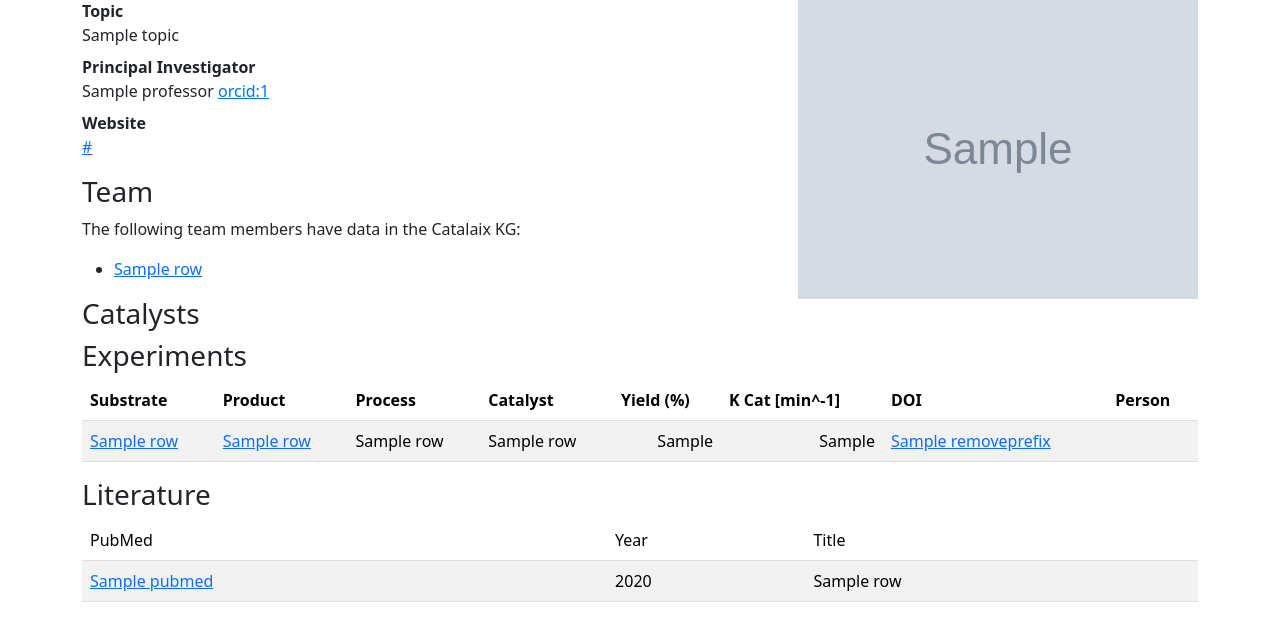
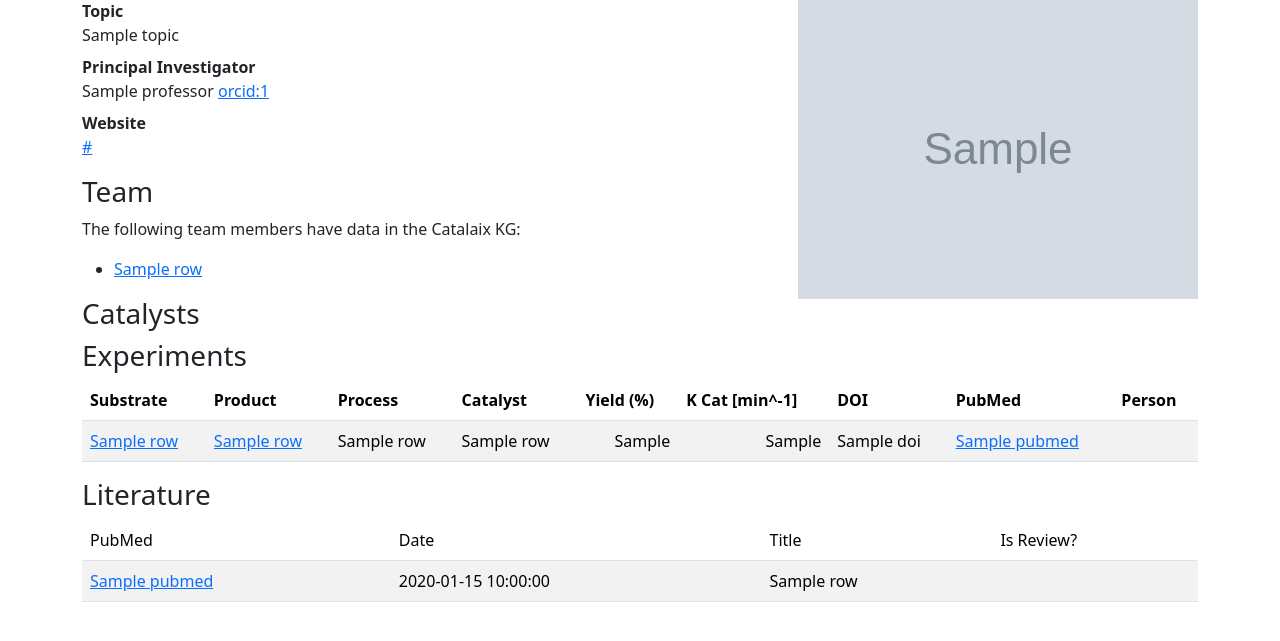
Before and after one commit to catalaix/catalaix-kg, a Flask app: template templates/group.html in a window 1280 px wide. Shown: the part 135-776 px from the top of the page. Run offline with Flask 3, Linux system fonts and the light colour scheme; the template is opened without the code that fills it: most values are stand-ins (such as "Sample title", 1, 10 or a date in 2020); grey boxes marked "Sample" are stand-in pictures; parts of the project's set-up code (start-up, migrations or seed data) failed here and were passed over; some libraries are stand-ins or nearby versions.

Commit message:
Add more literature

```diff
--- a/templates/base.html
+++ b/templates/base.html
@@ -14,7 +14,7 @@
 </div>
 {% endmacro %}
 
-{% macro experiments_table(conditions_df, show_chemist=False, show_group=False) %}
+{% macro experiments_table(conditions_df, show_chemist=False, show_group=False, show_reference=True) %}
 <table class="table table-striped">
     <thead>
     <tr>
@@ -24,7 +24,10 @@
         <th scope="col">Catalyst</th>
         <th scope="col">Yield (%)</th>
         <th scope="col">K Cat [min^-1]</th>
+        {%- if show_reference %}
         <th scope="col">DOI</th>
+        <th scope="col">PubMed</th>
+        {%- endif %}
         {% if show_chemist %}
         <th scope="col">Person</th>
         {% endif %}
@@ -52,8 +55,14 @@
         </td>
         <td align="right">{{ row['yield (%)'] }}</td>
         <td align="right">{{ row['k [min^-1]'] }}</td>
-        <td><a href="{{ row['references_condition'] }}">{{ row['references_condition'].removeprefix('https://doi.org/')
-            }}</a></td>
+        {%- if show_reference %}
+        <td>{{ row['doi']}}</td>
+        <td>
+            {% if row['pubmed'] %}
+            <a href="{{ url_for('get_paper', pubmed=row['pubmed']) }}">{{ row['pubmed'] }}</a>
+            {% endif %}
+        </td>
+        {%- endif %}
         {%- if show_chemist %}
         <td>
             {%- if row['chemist'] is string %}
--- a/templates/group.html
+++ b/templates/group.html
@@ -41,16 +41,18 @@
     <thead>
     <tr>
         <td>PubMed</td>
-        <td>Year</td>
+        <td>Date</td>
         <td>Title</td>
+        <td>Is Review?</td>
     </tr>
     </thead>
     <tbody>
     {%- for _, row in literature.iterrows() %}
     <tr>
         <td><a href="{{ url_for('get_paper', pubmed=row['pubmed']) }}">{{ row['pubmed'] }}</a></td>
-        <td>{{ row['year'] | int }}</td>
+        <td>{{ row['date'] }}</td>
         <td>{{ row['title'] }}</td>
+        <td>{{ row['is_review'] }}</td>
     </tr>
     {%- endfor %}
     </tbody>
--- a/templates/person.html
+++ b/templates/person.html
@@ -25,8 +25,4 @@
 <h3>Experiments</h3>
 {{ experiments_table(conditions, show_chemist=False) }}
 
-<h3>Extras</h3>
-
-{{ conditions.to_html(classes="table table-hover table-striped") | safe }}
-
 {% endblock %}
--- a/wsgi.py
+++ b/wsgi.py
@@ -41,12 +41,33 @@ CLOSED_LOOPS_DF = pd.read_csv(CLOSED_LOOPS_PATH, sep="\t")
 LABS_DF = pd.read_csv(LABS_PATH, sep="\t")
 PROFESSOR_TO_GROUP = dict(LABS_DF[["Professor", "group"]].values)
 
+LITERATURE_DF = pd.read_csv(PAPERS_PATH, sep="\t", dtype=str).sort_values(
+    "date", ascending=False
+)
+LITERATURE_DF["is_review"] = LITERATURE_DF["types"].map(
+    lambda types: "D016454" in types
+)
+GROUP_TO_PUBMEDS = defaultdict(set)
+GROUP_TO_DOIS = defaultdict(set)
+for _, row in LITERATURE_DF.iterrows():
+    if pd.notna(professors := row["professors"]):
+        for professor in professors.split(","):
+            GROUP_TO_PUBMEDS[PROFESSOR_TO_GROUP[professor]].add(row["pubmed"])
+            if pd.notna(row["doi"]):
+                GROUP_TO_DOIS[PROFESSOR_TO_GROUP[professor]].add(row["doi"].lower())
+
+DOI_TO_PUBMED = dict(
+    LITERATURE_DF[LITERATURE_DF["doi"].notna()][["doi", "pubmed"]].values
+)
+
+
 REACTIONS_DF = pd.read_csv(REACTIONS_PATH, sep="\t")
 del REACTIONS_DF["desc."]
 REACTION_HIERARCHY_DF = pd.read_csv(REACTION_HIERARCHY_PATH, sep="\t")
 CONDITIONS_DF = pd.read_csv(CONDITIONS_PATH, sep="\t").join(
     REACTIONS_DF, on="reaction", how="left", rsuffix="_reaction", lsuffix="_condition"
 )
+CONDITIONS_DF["pubmed"] = CONDITIONS_DF["doi"].map(DOI_TO_PUBMED)
 
 MEMBERSHIPS_DF = pd.read_csv(MEMBERSHIPS_PATH, sep="\t")
 ORCID_TO_GROUPS: defaultdict[str, set[int]] = defaultdict(set)
@@ -77,13 +98,6 @@ CATALYST_GROUPING = CONDITIONS_DF[
 
 SUBSTRATE_GROUPING = REACTIONS_DF.groupby(["input", "input name"])
 PRODUCT_GROUPING = REACTIONS_DF.groupby(["output", "output name"])
-
-LITERATURE_DF = pd.read_csv(PAPERS_PATH, sep="\t", dtype=str)
-GROUP_TO_PAPERS = defaultdict(set)
-for _, row in LITERATURE_DF.iterrows():
-    if pd.notna(professors := row["professors"]):
-        for professor in professors.split(","):
-            GROUP_TO_PAPERS[PROFESSOR_TO_GROUP[professor]].add(row["pubmed"])
 
 
 @app.route("/")
@@ -126,7 +140,7 @@ def get_group(group: int) -> str:
     members = MEMBERSHIPS_DF[MEMBERSHIPS_DF["lab"] == group]
     conditions = CONDITIONS_DF[CONDITIONS_DF["chemist"].isin(GROUP_TO_ORCIDS[group])]
     catalysts = _get_catalysts_df(conditions)
-    papers = GROUP_TO_PAPERS[group]
+    papers = GROUP_TO_PUBMEDS[group]
     literature = LITERATURE_DF[LITERATURE_DF["pubmed"].isin(papers)]
     return flask.render_template(
         "group.html",
@@ -217,7 +231,8 @@ def get_entity(curie: str) -> str:
 def get_paper(pubmed: str) -> str:
     """Get a page for a paper."""
     row = LITERATURE_DF[LITERATURE_DF["pubmed"] == pubmed].iloc[0].to_dict()
-    return flask.render_template("paper.html", data=row)
+    conditions = CONDITIONS_DF[CONDITIONS_DF["pubmed"] == pubmed]
+    return flask.render_template("paper.html", data=row, conditions=conditions)
 
 
 if __name__ == "__main__":
```
Also changed, not shown: literature.py (+7 -2 lines), templates/paper.html (+6 -1 lines), 2 other files.
